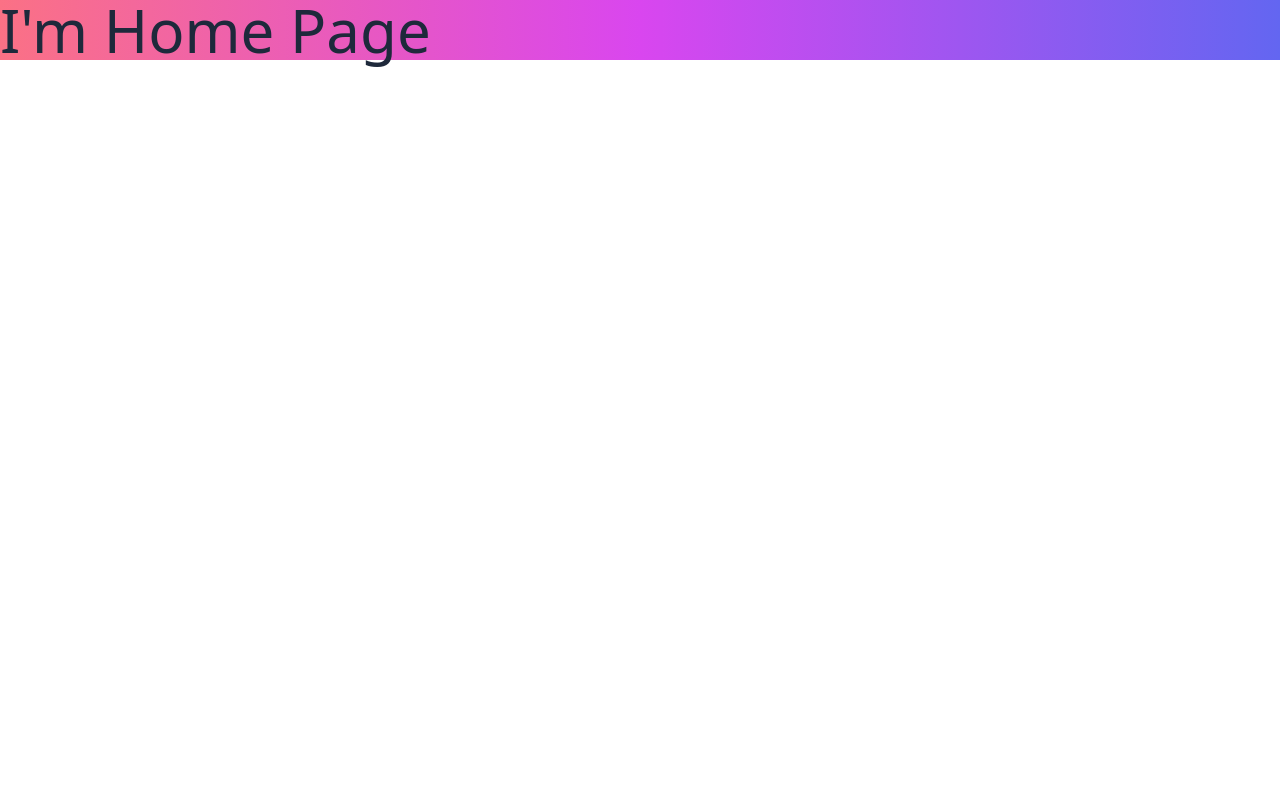
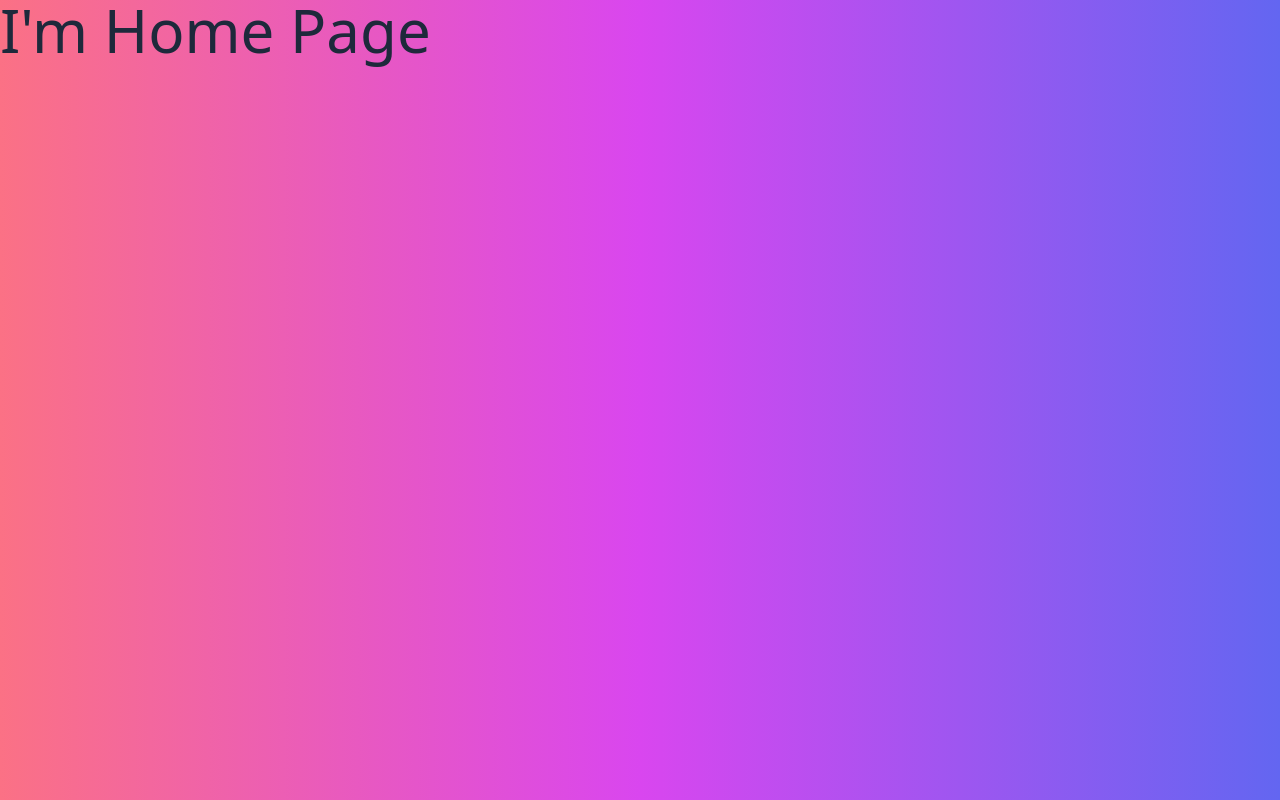
Before and after one commit to STARSmember/trivia-data-base, a Vue app: page / in a window 1280 px wide. Built offline with nearby package versions, Linux system fonts and the light colour scheme; the HTML template or start-up script is replaced by a standard one.

Commit message:
added whole screen

```diff
--- a/src/App.vue
+++ b/src/App.vue
@@ -8,6 +8,6 @@
 
 <style lang="postcss" scoped>
 main {
-  @apply bg-gradient-to-r from-rose-400 via-fuchsia-500 to-indigo-500
+  @apply h-screen bg-gradient-to-r from-rose-400 via-fuchsia-500 to-indigo-500
 }
 </style>
```
